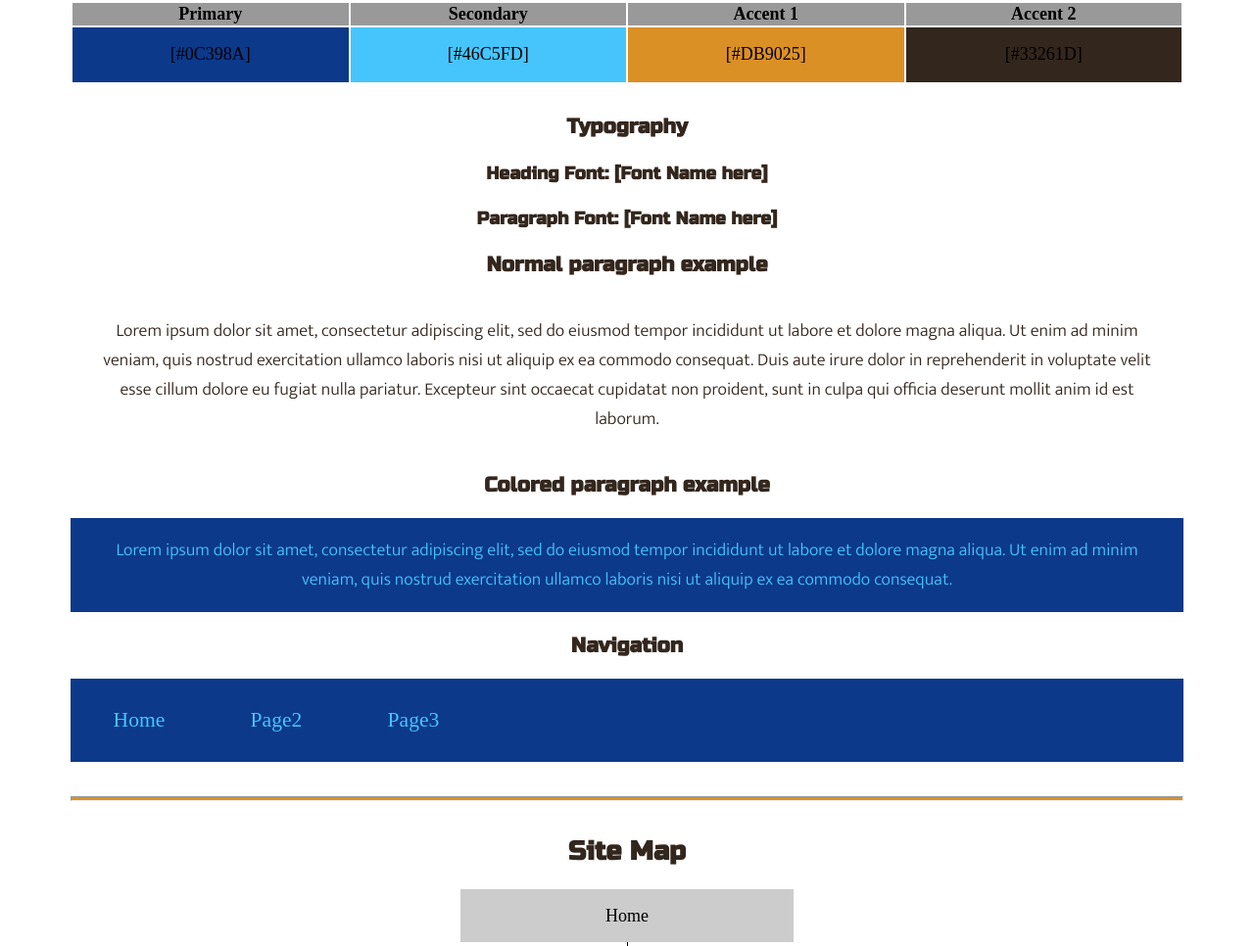
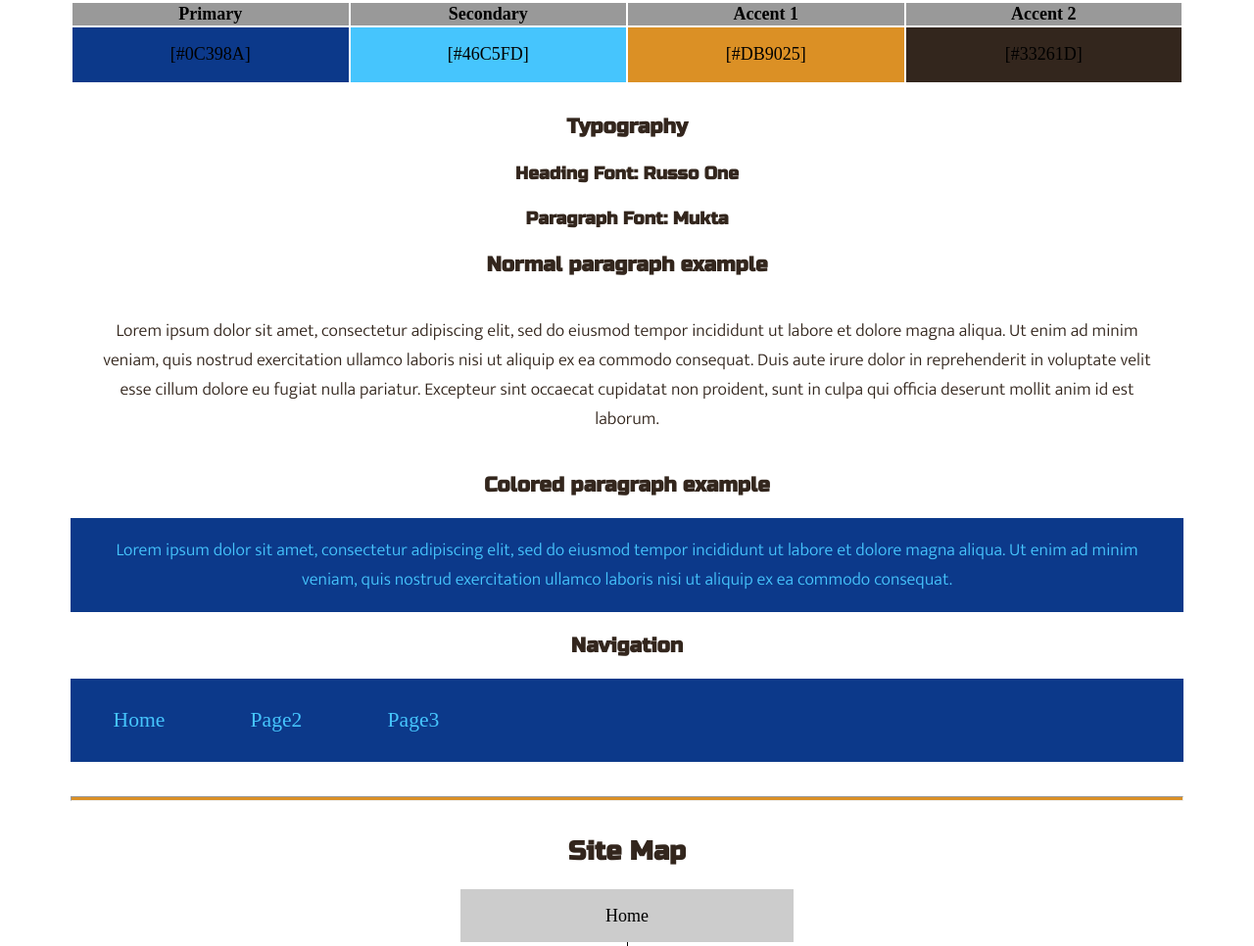
Before and after one commit to MushuMan/wdd130, a plain HTML site: page rubiks/site-plan.html in a window 1280 px wide. Shown: the part 1305-2271 px from the top of the page at 98% size. Drawn offline with Linux system fonts and the light colour scheme.

Commit message:
added font names

```diff
--- a/rubiks/site-plan.html
+++ b/rubiks/site-plan.html
@@ -61,10 +61,10 @@
       <!-- Choose a font for your paragraphs (body copy) and headlines. What font(s) have you chosen? Why did you choose what you did?  Make sure to review the list of web safe fonts at W3Schools.org as a starting point.  Think also about which of your colors above you might use for background and font colors. -->
 
       <h4>
-        Heading Font: [Font Name here]  <!-- change this -->
+        Heading Font: Russo One  <!-- change this -->
       </h4>
       <h4>
-        Paragraph Font: [Font Name here]  <!-- change this -->
+        Paragraph Font: Mukta  <!-- change this -->
       </h4>
       <h3>
         Normal paragraph example
```
